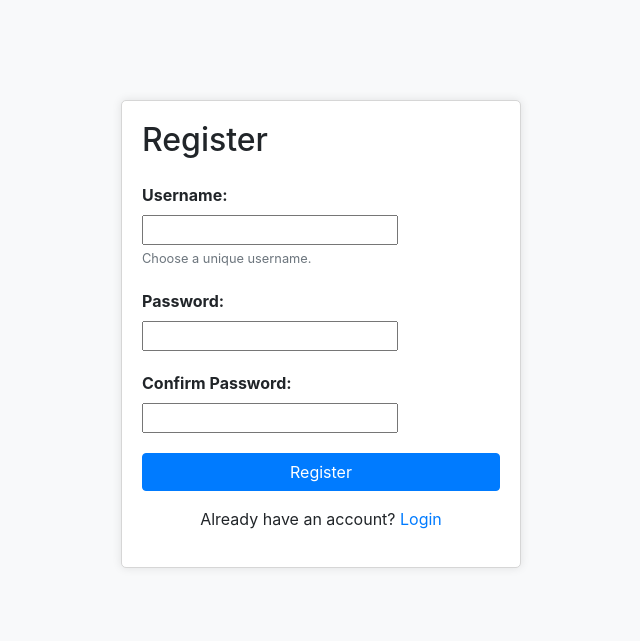
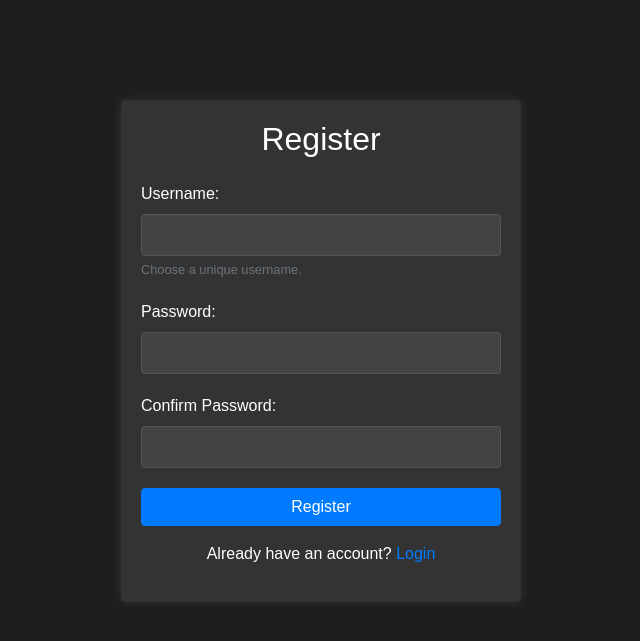
Before and after one commit to erfann31/Lamport_Login_Django, a Django app: page / in a window 1280 px wide. Shown: the top 641 px of the page, without its empty margins (319-959 px from the left). Run offline with Django 4.2, Linux system fonts and the light colour scheme; some libraries are stand-ins or nearby versions.

Commit message:
dark it :)

```diff
--- a/static/css/my_styles.css
+++ b/static/css/my_styles.css
@@ -1,40 +1,19 @@
-
-label {
-    margin-right: 10px;
+body {
+    background-color: #1e1e1e;
+    color: #fff;
+    font-family: Arial, sans-serif;
 }
 
 .container {
     max-width: 400px;
-    margin-top: 100px;
+    margin: 100px auto;
+    padding: 20px;
+    border-radius: 5px;
+    box-shadow: 0 0 10px rgba(255, 255, 255, 0.1);
+    background-color: #333;
 }
 
-.error-message {
-
-    color: #dc3545;
-    font-size: 0.8rem;
-    margin-bottom: 1rem;
-}
-
-body {
-    display: flex;
-    flex-direction: column;
-    justify-content: center;
-    align-items: center;
-    gap: 16px;
-    background-color: #f8f9fa;
-}
-
-.container {
-    max-width: 400px;
-    margin-top: 100px;
-    border: 1px solid #d6d6d6;
-    padding: 20px;
-    border-radius: 5px;
-    box-shadow: 0 0 10px rgba(0, 0, 0, 0.1);
-    background-color: #fff;
-}
-
-h1 {
+h2 {
     text-align: center;
     margin-bottom: 30px;
 }
@@ -44,13 +23,113 @@ h1 {
 }
 
 label {
-    font-weight: bold;
+    font-weight: normal;
+    display: inline-block;
+}
+
+input[type="text"],
+input[type="password"] {
+    width: 100%;
+    padding: 8px;
+    border: 1px solid #555;
+    border-radius: 4px;
+    background-color: #444;
+    color: #fff;
 }
 
 .btn-primary {
     width: 100%;
+    background-color: #007bff;
+    border: 1px solid #007bff;
+}
+
+.btn-primary:hover {
+    background-color: #0056b3;
+}
+
+.error-message {
+    color: #dc3545;
+    font-size: 0.8rem;
+    margin-bottom: 1rem;
+}
+
+.text-center {
+    text-align: center;
 }
 
 #result {
-    margin-top: 20px;
+    color: #ffffff;
+    background-color: #007bff;
+    padding: 10px;
+    border-radius: 5px;
 }
+
+#iteration-info {
+    font-size: 14px;
+    color: #6c757d;
+}
+
+#snackbar {
+    visibility: hidden;
+    min-width: 250px;
+    margin-left: -125px;
+    background-color: #333;
+    color: #fff;
+    text-align: center;
+    border-radius: 2px;
+    padding: 16px;
+    position: fixed;
+    z-index: 1;
+    left: 50%;
+    bottom: 30px;
+}
+
+#snackbar.show {
+    visibility: visible;
+    -webkit-animation: fadein 0.5s, fadeout 0.5s 2.5s;
+    animation: fadein 0.5s, fadeout 0.5s 2.5s;
+}
+
+@-webkit-keyframes fadein {
+    from {
+        bottom: 0;
+        opacity: 0;
+    }
+    to {
+        bottom: 30px;
+        opacity: 1;
+    }
+}
+
+@keyframes fadein {
+    from {
+        bottom: 0;
+        opacity: 0;
+    }
+    to {
+        bottom: 30px;
+        opacity: 1;
+    }
+}
+
+@-webkit-keyframes fadeout {
+    from {
+        bottom: 30px;
+        opacity: 1;
+    }
+    to {
+        bottom: 0;
+        opacity: 0;
+    }
+}
+
+@keyframes fadeout {
+    from {
+        bottom: 30px;
+        opacity: 1;
+    }
+    to {
+        bottom: 0;
+        opacity: 0;
+    }
+}
```
